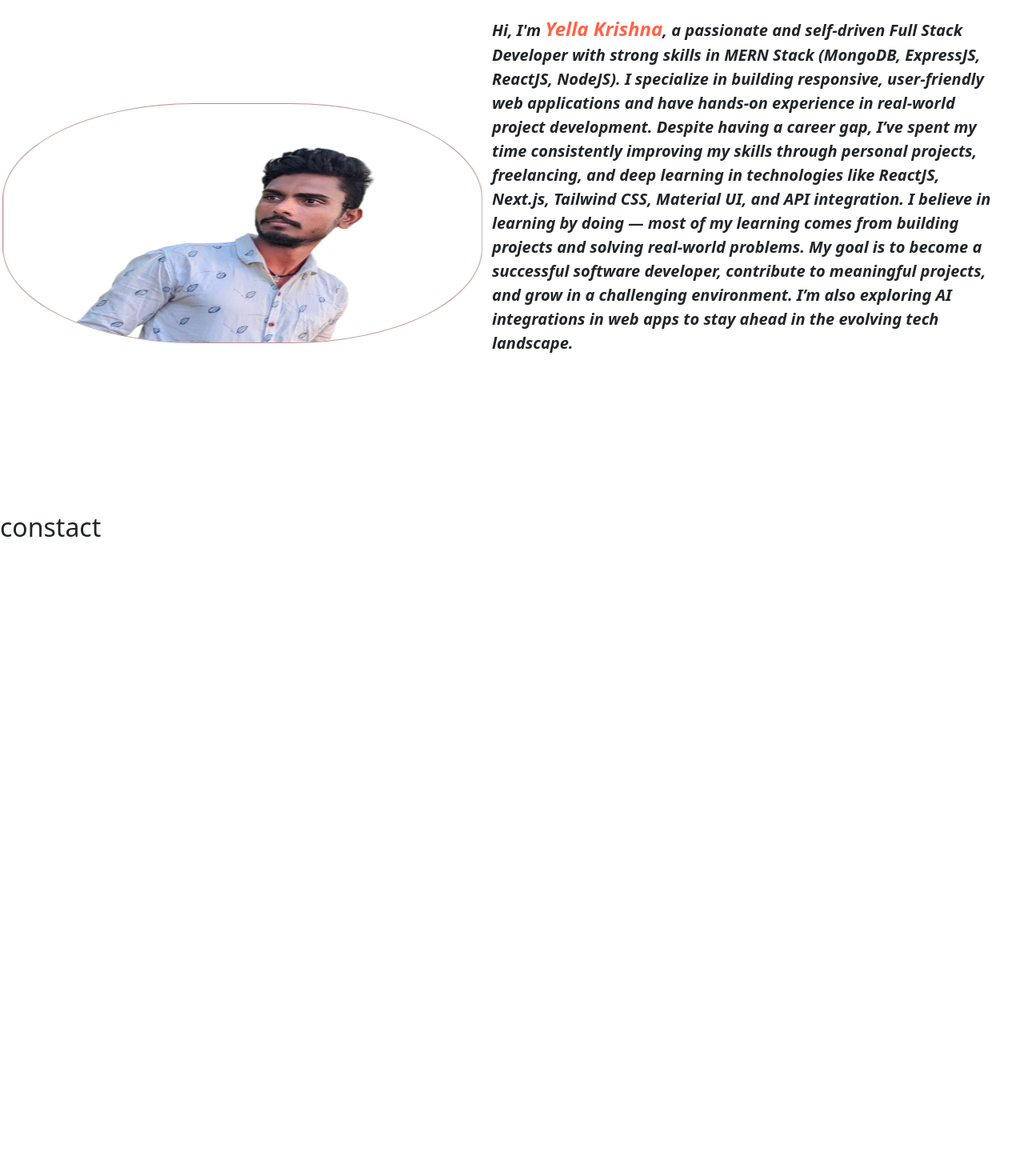
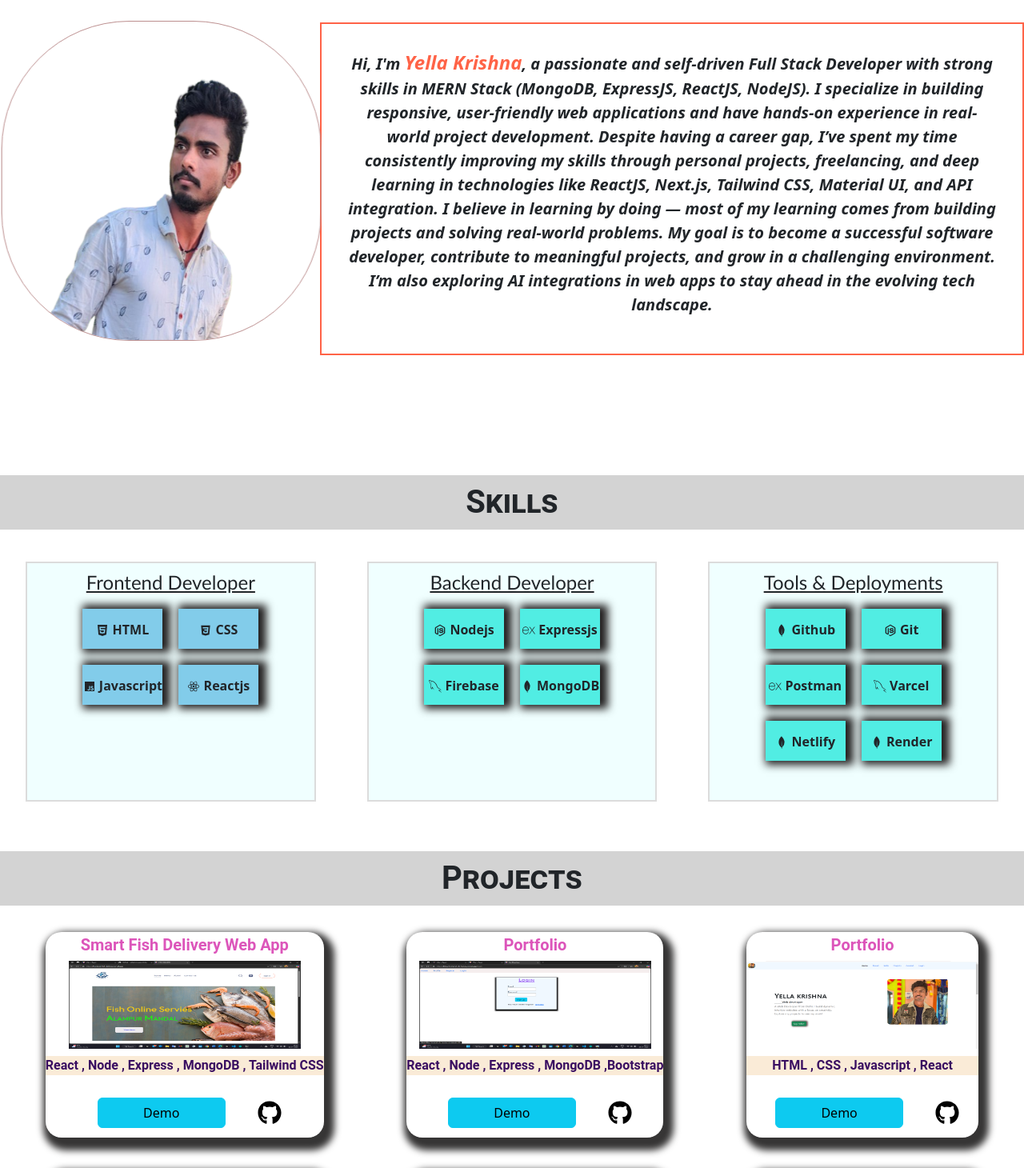
Before and after one commit to yellakrishna/portfolio, a React (Vite) app: page / in a window 1280 px wide. Shown: the part 780-2240 px from the top of the page at 80% size. Before the commit the page ends 1466 px from the top, so only its background shows below. Built offline with nearby package versions, Linux system fonts and the light colour scheme.

Commit message:
update contact details and projects

```diff
--- a/src/App.jsx
+++ b/src/App.jsx
@@ -26,8 +26,8 @@ function App() {
           <Route path="/skills" element={<Skills />} />
           <Route path="/projects" element={<Projects />} />
           <Route path="/contact" element={<Contact />} />
-          <Route path="/login" element={<Login />} />
-          <Route path="/register" element={<Register />} />
+          {/* <Route path="/login" element={<Login />} />
+          <Route path="/register" element={<Register />} /> */}
           <Route path="*" element={<NotFound />} />
         </Routes>
       </div>
--- a/src/components/about/About.css
+++ b/src/components/about/About.css
@@ -9,7 +9,7 @@
 
 }
 .imgContainer{
-    margin-top: 80px;
+    margin-top: 20px;
 }
 .heading{
     margin-top: 40px;
@@ -17,8 +17,8 @@
 .aboutImg{
     border: 1px solid rosybrown;
     border-radius: 40%;
-    height: 300px;
-    width: 600px;
+    height: 400px;
+    width: 400px;
 
 }
 .aboutHeading{
@@ -26,7 +26,9 @@
     font-style: italic;
     font-weight: bold;
     padding: 30px;
-    padding-left: 15px;
+       margin-top: 40px;
+    border: 2px solid #ff6347; /* Tomato color */
+    text-align: center;
 }
 .aboutImg {
     display: inline-block;
@@ -55,13 +57,21 @@
     }
     .imgContainer{
         margin-top: 10px;
-        margin: 20px;
+        margin: 0px;
         text-align: center;
+
     }
+    .aboutImg {
+        border: 1px solid rosybrown;
+        border-radius: 40%;
+        height: 200px;
+        width: 300px;
+}
     .aboutHeading{
-        margin-top: 20px;
-        margin: 30px;
+
+        margin: 10px;
         text-align: center;
+        font-size: 12px;
     }
 }
 
--- a/src/components/contact/Contact.jsx
+++ b/src/components/contact/Contact.jsx
@@ -6,9 +6,95 @@ import 'bootstrap/dist/css/bootstrap.min.css'
 const Contact = () => {
   return (
     <>
-   <h2>constact</h2>
+   <section style={styles.section}>
+      <div style={styles.card}>
+        <h2 style={styles.heading}>Contact Me</h2>
+
+        {/* <div style={styles.info}>
+          <p><strong>Name:</strong> Yella Krishna</p>
+          <p><strong>Email:</strong> <a href="mailto:yellakrishna@example.com" style={styles.link}>yellakrishna@example.com</a></p>
+          <p><strong>Phone:</strong> +91-9876543210</p>
+          <p><strong>GitHub:</strong> <a href="https://github.com/yellakrishna" target="_blank" rel="noopener noreferrer" style={styles.link}>github.com/yellakrishna</a></p>
+          <p><strong>LinkedIn:</strong> <a href="https://linkedin.com/in/yellakrishna" target="_blank" rel="noopener noreferrer" style={styles.link}>linkedin.com/in/yellakrishna</a></p>
+        </div> */}
+
+        {/* Message Form */}
+        <form style={styles.form}>
+          <input type="text" placeholder="Your Name" style={styles.input} />
+          <input type="email" placeholder="Your Email" style={styles.input} />
+          <textarea placeholder="Your Message" style={styles.textarea}></textarea>
+          <button type="submit" style={styles.button}>Send Message</button>
+        </form>
+      </div>
+    </section>
     </>
   )
 }
 
+const styles = {
+  section: {
+    backgroundColor: "white",
+    padding: "50px 20px",
+    minHeight: "100vh",
+    display: "flex",
+    justifyContent: "center",
+    alignItems: "center",
+  },
+  card: {
+    backgroundColor: "#ffffff",
+    padding: "30px 40px",
+    borderRadius: "16px",
+    boxShadow: "0 8px 24px rgba(0,0,0,0.1)",
+    maxWidth: "600px",
+    width: "100%",
+  },
+  heading: {
+    fontSize: "28px",
+    textAlign: "center",
+    marginBottom: "24px",
+    color: "#333",
+  },
+  info: {
+    fontSize: "16px",
+    color: "#444",
+    marginBottom: "32px",
+    lineHeight: "1.8",
+  },
+  link: {
+    color: "#1e88e5",
+    textDecoration: "none",
+  },
+  form: {
+    display: "flex",
+    flexDirection: "column",
+    gap: "15px",
+  },
+  input: {
+    padding: "12px",
+    fontSize: "16px",
+    borderRadius: "8px",
+    border: "1px solid #ccc",
+    outline: "none",
+  },
+  textarea: {
+    padding: "12px",
+    fontSize: "16px",
+    borderRadius: "8px",
+    border: "1px solid #ccc",
+    outline: "none",
+    minHeight: "100px",
+  },
+  button: {
+    backgroundColor: "#1e88e5",
+    color: "#fff",
+    padding: "12px",
+    fontSize: "16px",
+    border: "none",
+    borderRadius: "8px",
+    cursor: "pointer",
+    transition: "background 0.3s",
+  }
+};
+
+
 export default Contact
--- a/src/components/home/Home.css
+++ b/src/components/home/Home.css
@@ -6,6 +6,7 @@
     margin: 12px;
     margin-top: 80px;
     padding-bottom: 160px;
+    background-color: "#eaf4fc";
 
   }
   .yellaImg{
--- a/src/components/home/Home.jsx
+++ b/src/components/home/Home.jsx
@@ -11,6 +11,8 @@ import "bootstrap/dist/css/bootstrap.min.css";
 import About from "../about/About";
 import Contact from "../contact/Contact";
 import { FaGithub, FaLinkedin, FaInstagram } from 'react-icons/fa';
+import Skills from "../skill/Skill";
+import Projects from "../projects/Projects";
 
 const Home = () => {
   return (
@@ -35,7 +37,7 @@ const Home = () => {
 
         <div className="heading mr-5">
           <h1 className="">Yella krishna</h1>
-          <h5>______MERN STACK DEVELOPER</h5>
+          <h5>____MERN STACK DEVELOPER</h5>
           <p>
             A Web Developer from Alampur. I build dynamic,
             <br /> intuitive websites with a focus on creativity.
@@ -46,9 +48,11 @@ const Home = () => {
           <img src="yellakrishna.jpg" alt="yella" className="yellaImg" />
         </div>
       </div>
-      <button className="button btn btn-success mb-2">Say Hello!</button>
+      {/* <button className="button btn btn-success mb-2">Say Hello!</button> */}
 
       <About />
+      <Skills/>
+      <Projects/>
       <Contact />
     </>
   );
--- a/src/components/navbar/Navbar.jsx
+++ b/src/components/navbar/Navbar.jsx
@@ -26,8 +26,8 @@ const Navbar = () => {
         <NavLink to="/skills">Skills</NavLink>
         <NavLink to="/projects">Projects</NavLink>
         <NavLink to="/contact">Contact</NavLink>
-        <NavLink to="/login">Login</NavLink>
-        <NavLink to="/register">Register</NavLink>
+        {/* <NavLink to="/login">Login</NavLink>
+        <NavLink to="/register">Register</NavLink> */}
 
         <NavLink to="*"></NavLink>
 
--- a/src/components/projects/Projects.jsx
+++ b/src/components/projects/Projects.jsx
@@ -3,22 +3,27 @@ import "./Project.css";
 import { FaGithub } from 'react-icons/fa';
 
 const data = [
-  {
-    id: 1,
-    imgUrl: "./images/onlineFish.png",
-    href: "https://online-fish-market-alampur.netlify.app/",
-    name: "HTML , CSS , Javascript , React",
-    head: "Fishing-Marketing",
-  },
+
     {
     id: 1,
-    imgUrl: "./images/Screenshot(32).png",
+    imgUrl: "./images/Screenshot (32).png",
     href: "https://frontend-fish-delivery.vercel.app/",
-    name: "HTML , CSS , Javascript , React",
-    head: "Fishing-Marketing",
+    name: "React , Node , Express , MongoDB , Tailwind CSS",
+    head: "Smart Fish Delivery Web App ",
   },
+
+
+
   {
     id: 2,
+    imgUrl: "./images/Screenshot (33).png",
+    href: "https://blog-frontend-chi-henna.vercel.app/",
+    name: " React , Node , Express , MongoDB ,Bootstrap",
+    head: "Portfolio",
+  },
+
+  {
+    id: 3,
     imgUrl: "./images/portfolio.png",
     href: "https://portfolio-yella.netlify.app/",
     name: "HTML , CSS , Javascript , React",
@@ -38,12 +43,20 @@ const data = [
     name: "HTML , CSS , Javascript ",
     head: "Calculator",
   },
+
   {
     id: 5,
     imgUrl: "./images/todolist.png",
     href: "https://yella-todolist.netlify.app/",
     name: "HTML , CSS , Javascript ",
     head: "Todolist",
+  },
+    {
+    id: 6,
+    imgUrl: "./images/onlineFish.png",
+    href: "https://online-fish-market-alampur.netlify.app/",
+    name: "HTML , CSS , Javascript , React",
+    head: "Fishing-Marketing",
   },
 ];
 
@@ -74,7 +87,7 @@ const Projects = () => {
                     <img
                       src={imgUrl}
                       alt="fish"
-                      style={{ height: 120, width: 350 }}
+                      style={{ height: 110, width: 290 }}
                     />
                   </a>
                 </div>
@@ -88,7 +101,7 @@ const Projects = () => {
                   target="_blank"
                   rel="noopener noreferrer"
                 >
-                  <FaGithub size={40} color="black" />
+                  <FaGithub size={30} color="black" />
                 </a>
               </div>
             </li>
--- a/src/components/skill/Skill.css
+++ b/src/components/skill/Skill.css
@@ -23,6 +23,7 @@
     flex-direction: row;
     align-items: center;
     justify-content: center;
+    margin-bottom: 30px;
   }
   .miniBox {
     height: 50px;
--- a/src/components/skill/Skill.jsx
+++ b/src/components/skill/Skill.jsx
@@ -12,7 +12,9 @@ import "./Skill.css";
 const Skills = () => {
   return (
     <>
-      <h1 className="text-center mt-4 skill">Skills</h1>
+
+      <h1 style={{textAlign:"center",background:"lightGray", padding:10,fontFamily:"roboto",fontWeight:"bold",fontVariant:"small-caps"}}>Skills</h1>
+
       <div className="skillContainer">
         <div className="frontend">
           <h4>Frontend Developer</h4>
@@ -63,19 +65,64 @@ const Skills = () => {
 
           <div className="miniBoxs">
           <p>
-          <GrMysql /> Sql
+          <GrMysql /> Firebase
           </p>
           </div>
 
           <div className="miniBoxs">
           <p>
-          <SiMongodb /> Mongodb
+          <SiMongodb /> MongoDB
           </p>
           </div>
 
         </div>
       </div>
+
+
+              <div className="frontend">
+          <h4>Tools & Deployments </h4>
+          <div className="boxContainer">
+            <div className="miniBoxs">
+          <p>
+          <SiMongodb /> Github
+          </p>
+          </div>
+
+          <div className="miniBoxs">
+          <p>
+          <RiNodejsLine /> Git
+          </p>
+          </div>
+
+          <div className="miniBoxs">
+          <p>
+          <SiExpress /> Postman
+          </p>
+          </div>
+
+          <div className="miniBoxs">
+          <p>
+          <GrMysql /> Varcel
+          </p>
+          </div>
+
+          <div className="miniBoxs">
+          <p>
+          <SiMongodb /> Netlify
+          </p>
+          </div>
+          <div className="miniBoxs">
+          <p>
+          <SiMongodb /> Render
+          </p>
+          </div>
+
+
+        </div>
       </div>
+
+      </div>
+
     </>
   );
 };
```
Also changed, not shown: public/images/Screenshot (33).png (added).
